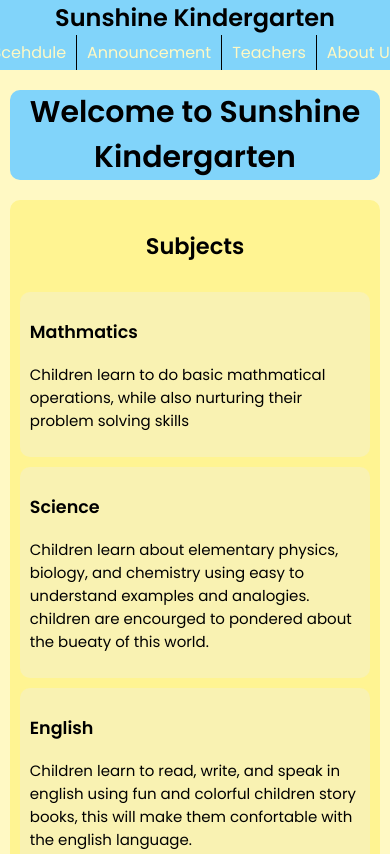
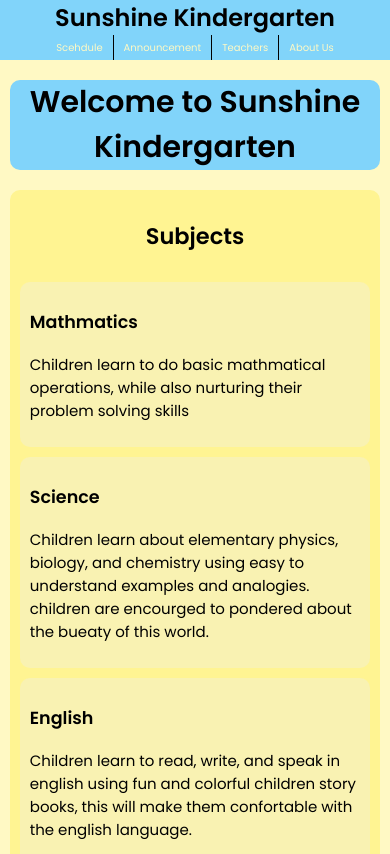
Before and after one commit to UndergradAlgoExpert/Assignment-1.2, a plain HTML site: page index.html in a window 390 px wide. Shown: the top 854 px of the page. Drawn offline with Linux system fonts and the light colour scheme.

Commit message:
hello once again

```diff
--- a/styles.css
+++ b/styles.css
@@ -348,6 +348,16 @@ footer .socials a:hover {
         font-size: 1.5rem;
     }
 
+    nav {
+        height: 60px;
+    }
+
+    .nav-elements {
+        font-size: 1rem;
+    }
+
+
+
     .subjects-overview{
         grid-template-columns: 1fr 1fr;
     }
@@ -413,7 +423,7 @@ footer .socials a:hover {
     }
 }
 
-@media screen and (max-width: 500px) {
+@media screen and (max-width: 450px) {
     table {
 
         font-size: 0.5rem;
```
